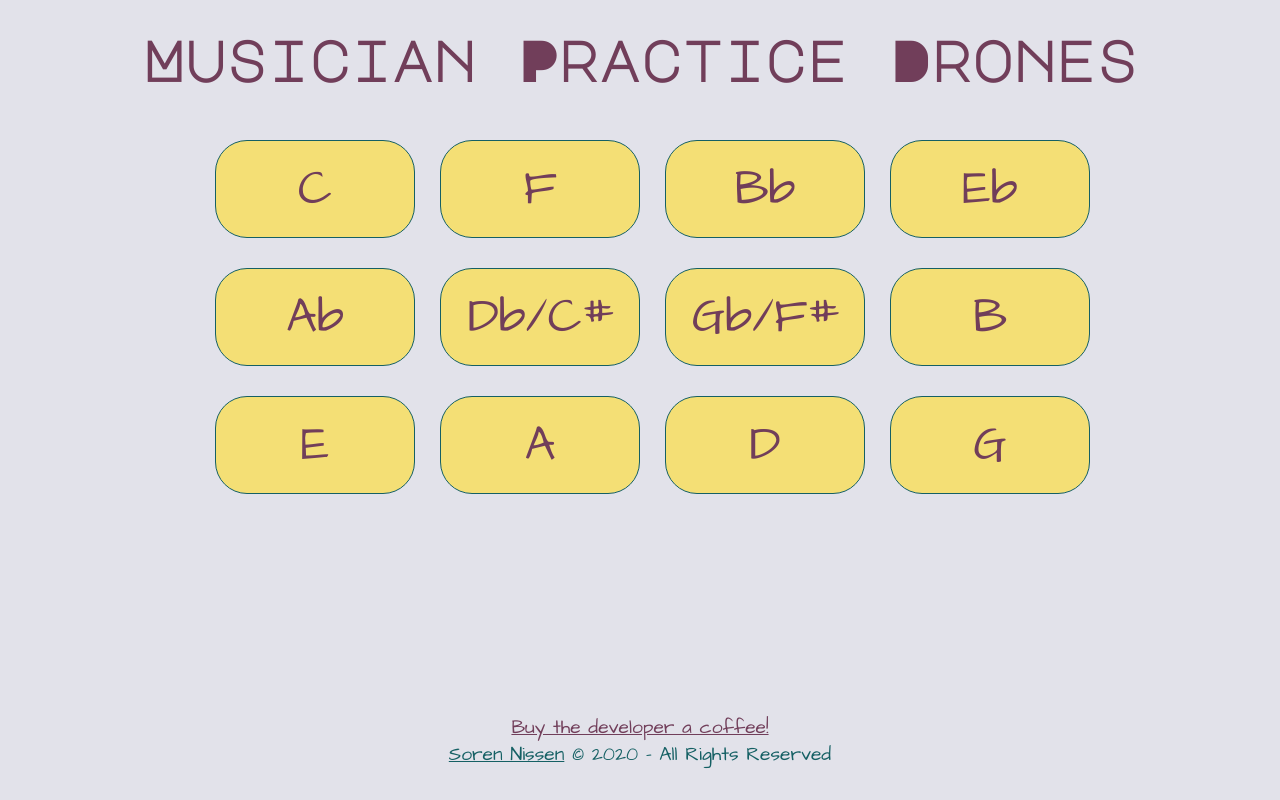
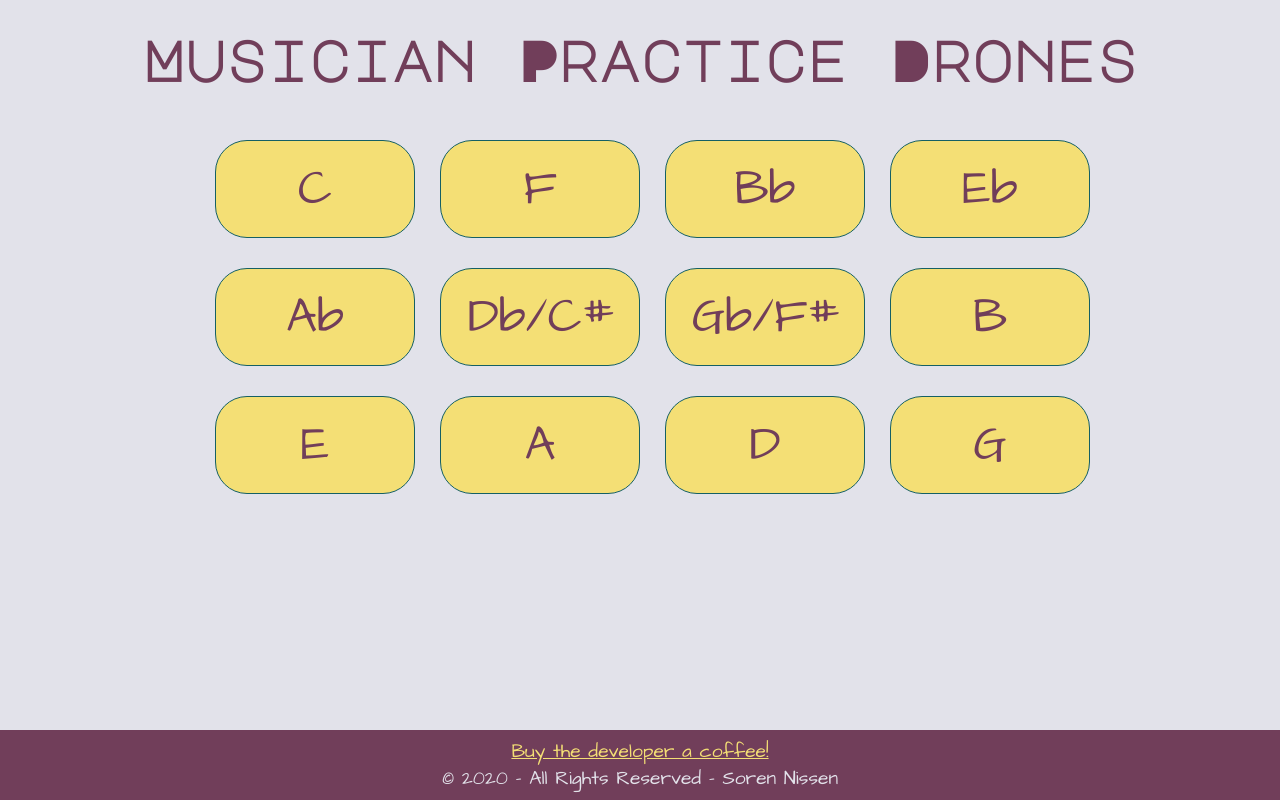
Before and after one commit to skendanavian/muscian-practice-drones, a React (Create React App) app: page / in a window 1280 px wide. Built offline with nearby package versions, Linux system fonts and the light colour scheme.

Commit message:
updated footer

```diff
--- a/src/App.js
+++ b/src/App.js
@@ -21,10 +21,8 @@ function App() {
             target="_blank"
             rel="noopener noreferrer"
             href="http://www.sorennissen.com"
-          >
-            Soren Nissen
-          </a>{" "}
-          &copy; 2020 - All Rights Reserved
+          ></a>{" "}
+          &copy; 2020 - All Rights Reserved - Soren Nissen
         </p>
       </div>
     </div>
--- a/src/App.scss
+++ b/src/App.scss
@@ -2,7 +2,6 @@
 
 html {
   position: fixed;
-  overflow: auto;
 }
 
 body {
@@ -12,23 +11,24 @@ body {
   margin: 0;
   width: 100vw;
   height: 100vh;
+  overflow: auto;
 }
 
 p {
   font-family: $font1;
-  margin: 2rem auto;
-  // margin-bottom: 2rem;
-  font-size: 1rem;
+  margin: auto;
+  padding: 0.5rem;
+  font-size: 0.5rem;
   text-align: center;
-  color: $dark1;
+  color: rgb(226, 226, 234);
 
   a {
-    color: $dark1;
+    color: rgb(226, 226, 234);
   }
 }
 
 .p2 {
-  color: $dark2;
+  color: $light1;
 }
 
 h1 {
@@ -39,6 +39,9 @@ h1 {
 }
 
 .footer {
+  margin-top: 10px;
+  background-color: $dark2;
+  z-index: 99;
   position: fixed;
   width: 100%;
   left: 0;
@@ -59,7 +62,6 @@ h1 {
     font-size: 1.2rem;
   }
   p {
-    margin-top: 1.5rem;
     font-size: 0.8rem;
   }
 }
@@ -70,6 +72,6 @@ h1 {
   }
   p {
     padding-top: 10px;
-    font-size: 0.6rem;
+    font-size: 0.7rem;
   }
 }
```
Also changed, not shown: 1 other file (tests, documents, lock files or other folders).
